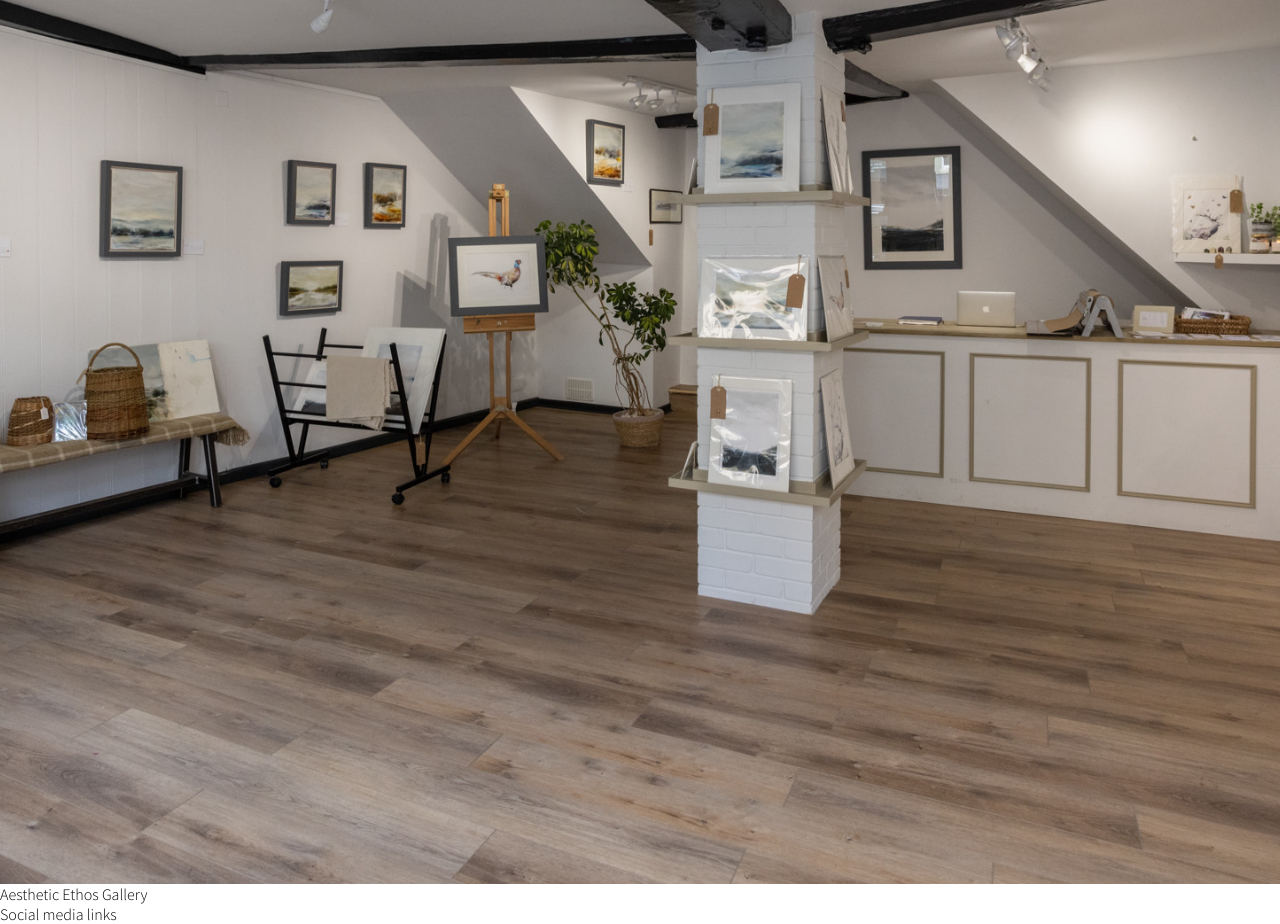
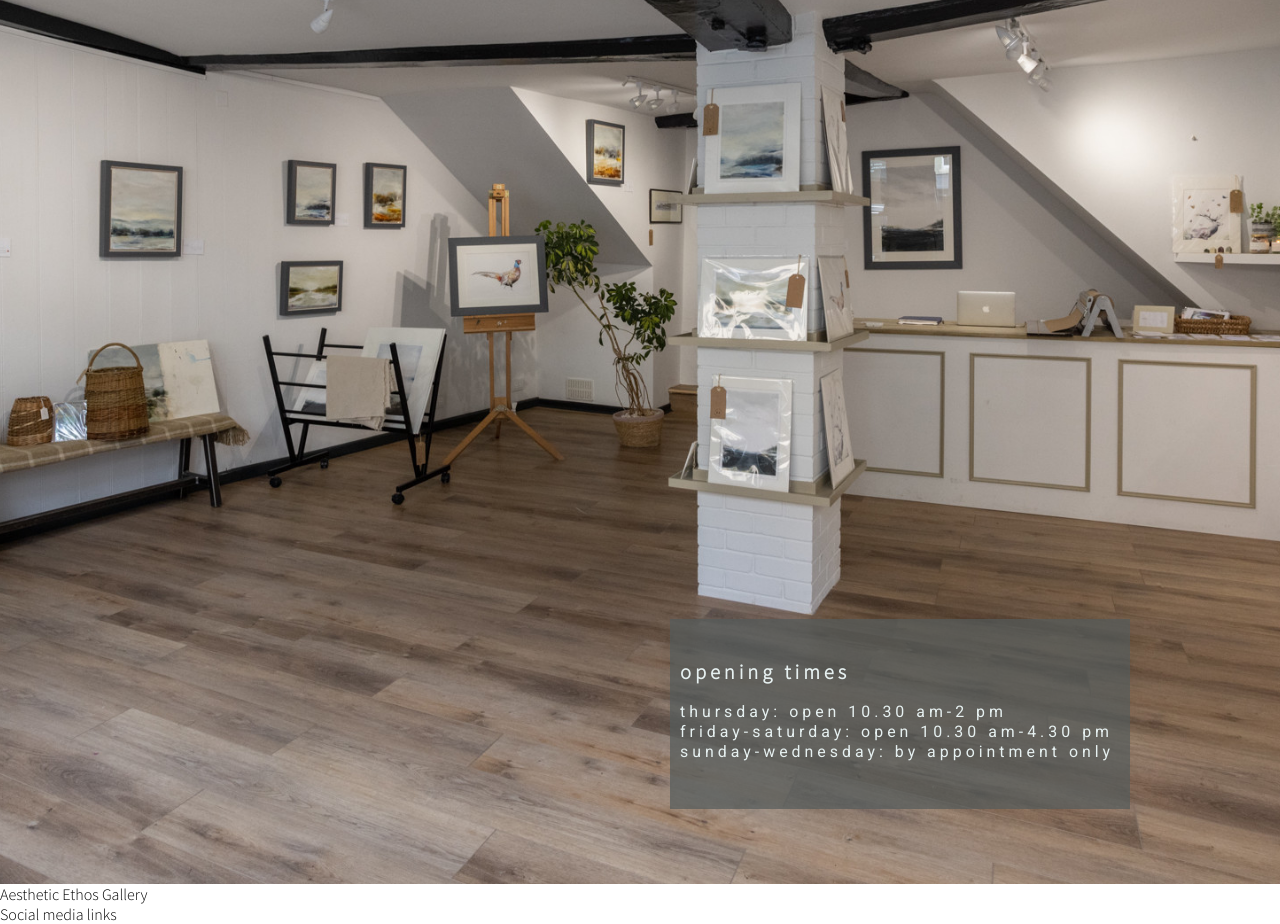
Before and after one commit to Teerapat-Bickerton/Laura-Dennis-Studio-Gallery, a plain HTML site: page index.html in a window 1280 px wide. Shown: the part 166-1090 px from the top of the page. Drawn offline with Linux system fonts and the light colour scheme.

Commit message:
Add opening times and style

```diff
--- a/assets/css/style.css
+++ b/assets/css/style.css
@@ -11,7 +11,7 @@ body {
     border: none;
 }
 
-/* Header */
+/* Header and opening times text */
 
 /* Copied some code from https://www.w3schools.com/howto/howto_css_full_page.asp */
 #landing-image {
@@ -21,6 +21,20 @@ body {
     background-position: center top;
     background-repeat: no-repeat;
     background-size: cover;
+
+    position: relative;
+}
+
+#opening-times h2 {
+    color: rgb(230, 240, 240);
+    font-family: Source Sans Pro, Helvetica, sans-serif;
+}
+
+#opening-times h3 {
+    color: rgb(230, 240, 240);
+    font-family: Roboto, Helvetica, sans-serif;
+    font-weight: 100;
+    line-height: 20px;
 }
 
 /* Navigation Links */
@@ -67,6 +81,24 @@ body {
 #header-banner {
     width: 100%;
     height: 150px;
-    background-color: rgb(250, 248, 255, .8);
+    background-color: rgb(230, 240, 240, .7);
     box-shadow: 0 0 10px 0 #000000;
 }
+
+#opening-times {
+    font-size: 85%;
+    letter-spacing: 4px;
+
+    width: 450px;
+    height: 150px;
+
+    padding-top: 40px;
+    padding-left: 10px;
+
+    background-color: rgb(84, 92, 92, .7);
+
+    bottom: 75px;
+    right: 150px;
+
+    position: absolute;
+}
--- a/index.html
+++ b/index.html
@@ -35,6 +35,13 @@
                 </ul>
             </nav>
         </div>
+        <div id="opening-times">
+            <h2>opening times</h2>
+            <br>
+            <h3>thursday: open 10.30 am-2 pm</h3>
+            <h3>friday-saturday: open 10.30 am-4.30 pm</h3>
+            <h3>sunday-wednesday: by appointment only</h3>
+        </div>
     </header>
     <Section>
         Aesthetic Ethos Gallery
```
